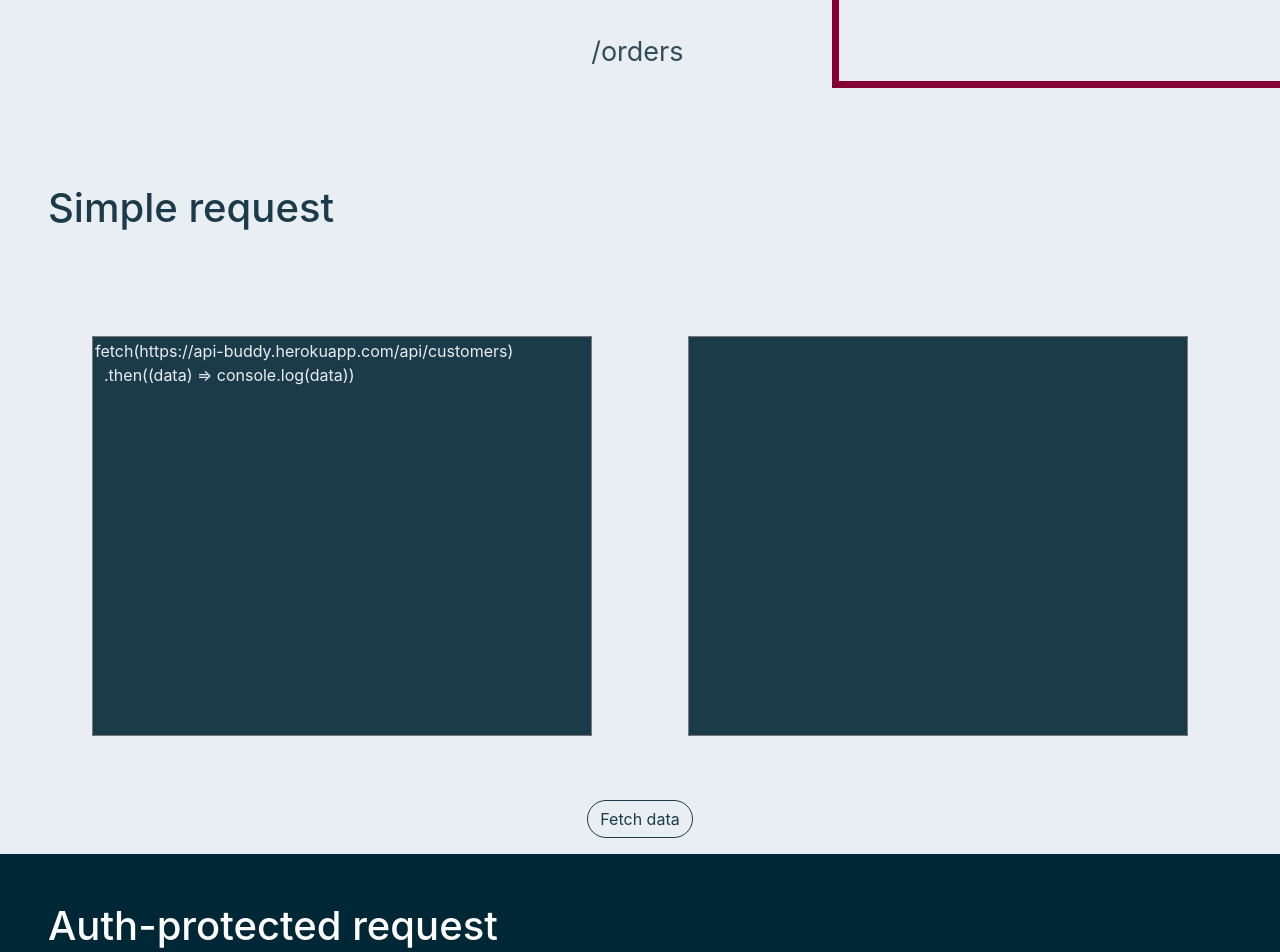
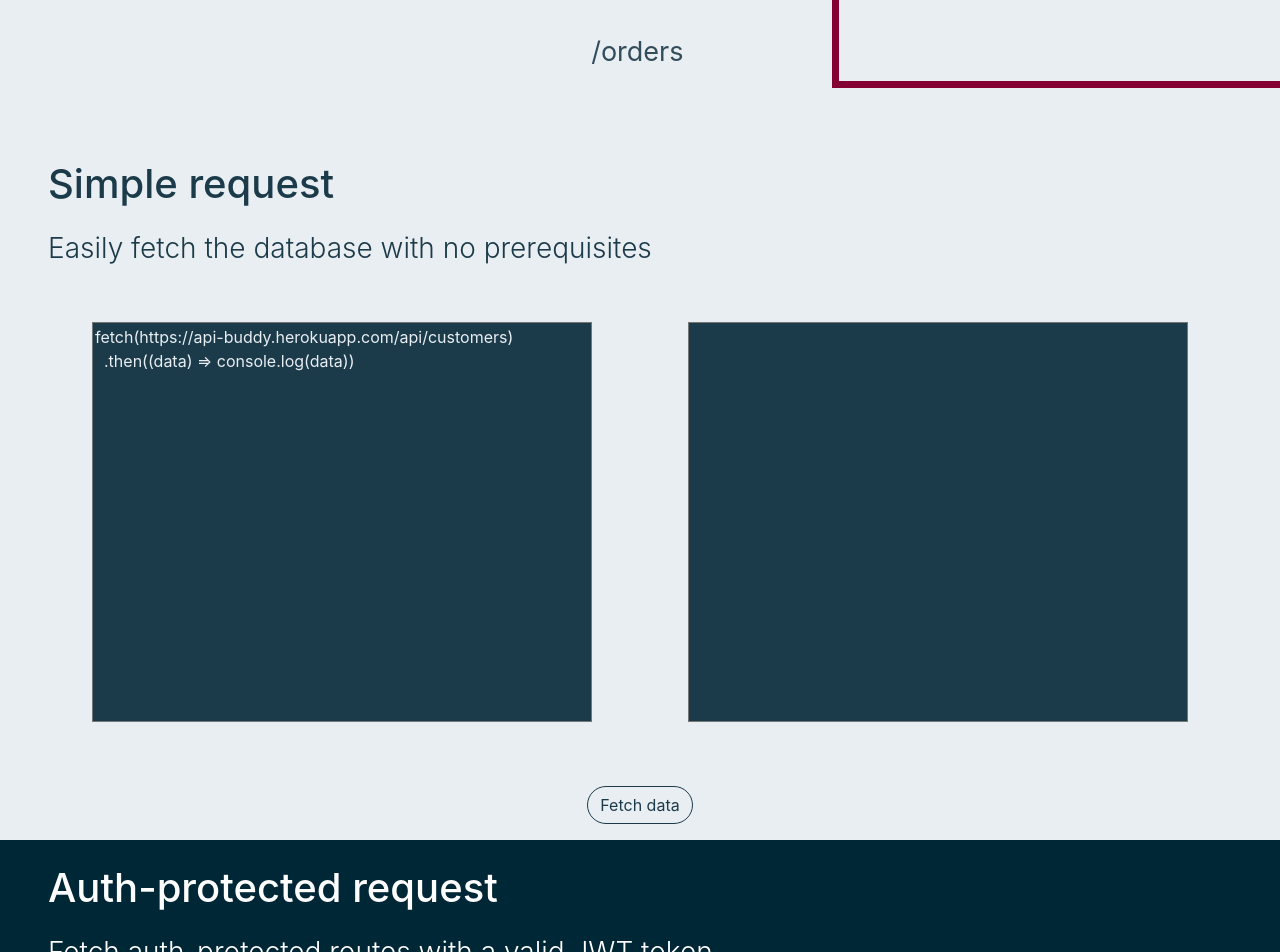
Before and after one commit to SidnevIgor/api-buddy-react, a React (Create React App) app: page / in a window 1280 px wide. Shown: the part 1480-2432 px from the top of the page. Built offline with nearby package versions, Linux system fonts and the light colour scheme.

Commit message:
Changing fetch description

```diff
--- a/src/components/app.jsx
+++ b/src/components/app.jsx
@@ -59,17 +59,19 @@ class App extends Component {
             />
         */}
             <Fetching
-            route='customers'
-            heading='Simple request'
-            backgroundClr='#E9EEF2'
-            headingClr='#1C3B4A'
+            route = 'customers'
+            heading = 'Simple request'
+            backgroundClr = '#E9EEF2'
+            headingClr = '#1C3B4A'
+            addHeading = 'Easily fetch the database with no prerequisites'
             />
             <Fetching
-              route='auth/employees'
-              heading='Auth-protected request'
-              token='eyJhbGciOiJIUzI1NiIsInR5cCI6IkpXVCJ9.eyJfaWQiOiI1Zjc1NzkxMDA5M2Q4NjAwMTc5NzA5NTMiLCJpYXQiOjE2MDE1MzQyMjV9.PjPqjLi221SN6TgapD4USzUdm-wHE2H_hGC8n_R3ORE'
-              backgroundClr='#002736'
-              headingClr='#FEFEFE'
+              route = 'auth/employees'
+              heading = 'Auth-protected request'
+              token = 'eyJhbGciOiJIUzI1NiIsInR5cCI6IkpXVCJ9.eyJfaWQiOiI1Zjc1NzkxMDA5M2Q4NjAwMTc5NzA5NTMiLCJpYXQiOjE2MDE1MzQyMjV9.PjPqjLi221SN6TgapD4USzUdm-wHE2H_hGC8n_R3ORE'
+              backgroundClr = '#002736'
+              headingClr = '#FEFEFE'
+              addHeading = 'Fetch auth-protected routes with a valid JWT token'
               />
             <Footer />
 
--- a/src/components/fetching.jsx
+++ b/src/components/fetching.jsx
@@ -14,7 +14,8 @@ export default class Fetching extends Component {
   render() {
     return (
       <div style={{fontFamily: "Inter", backgroundColor: this.props.backgroundClr}}>
-        <h1 style={{color: this.props.headingClr}} className="p-5">{this.props.heading}</h1>
+        <h1 style={{color: this.props.headingClr}} className="pl-5 pb-3 pt-4">{this.props.heading}</h1>
+        <h3 className="pl-5" style = {{fontWeight: "300", color: this.props.headingClr}}>{this.props.addHeading}</h3>
         <div className="d-flex justify-content-center">
 
           <textarea type='text' style={{height: "400px", width: "500px", backgroundColor: this.props.headingClr, color: this.props.backgroundClr, resize: "none"}}
```
